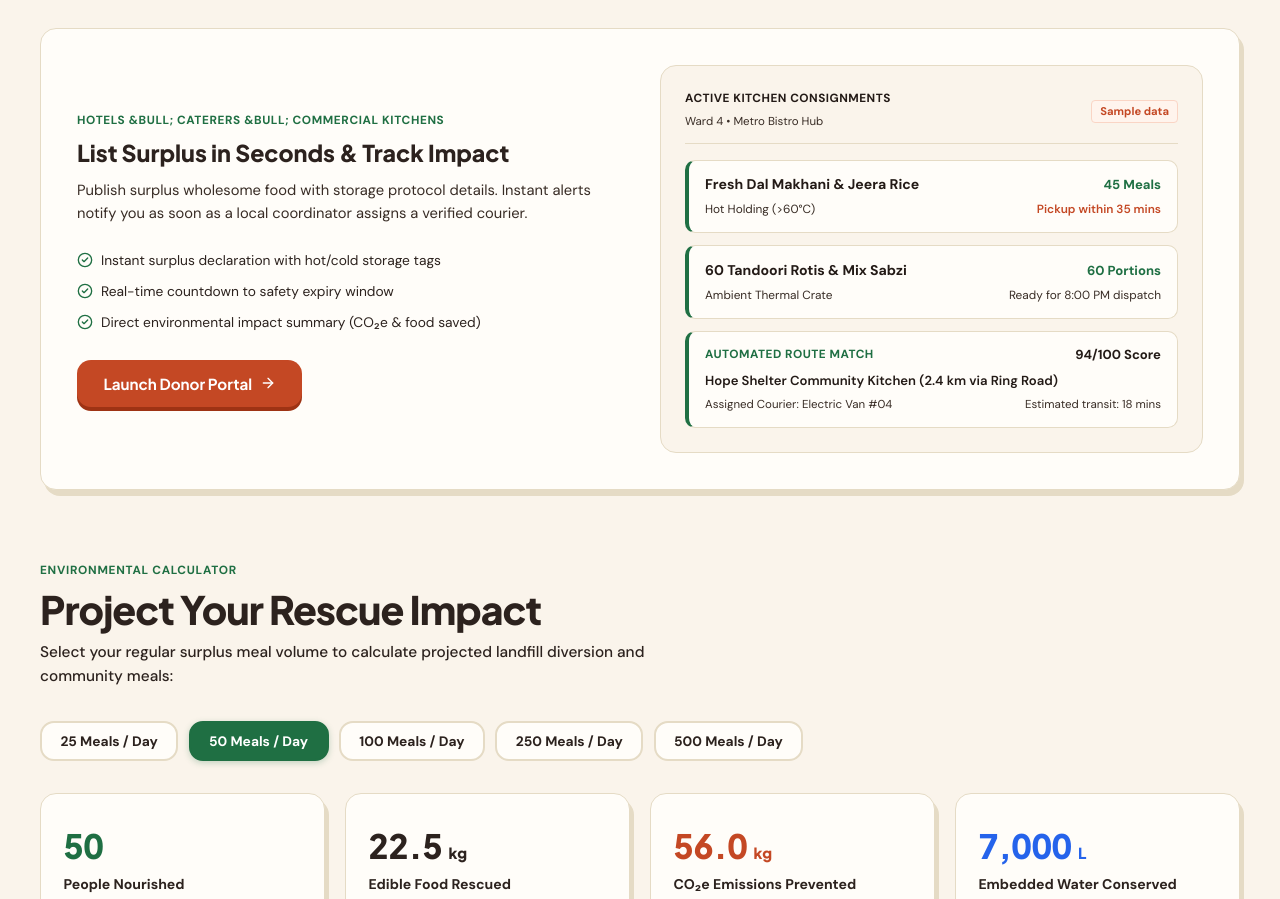
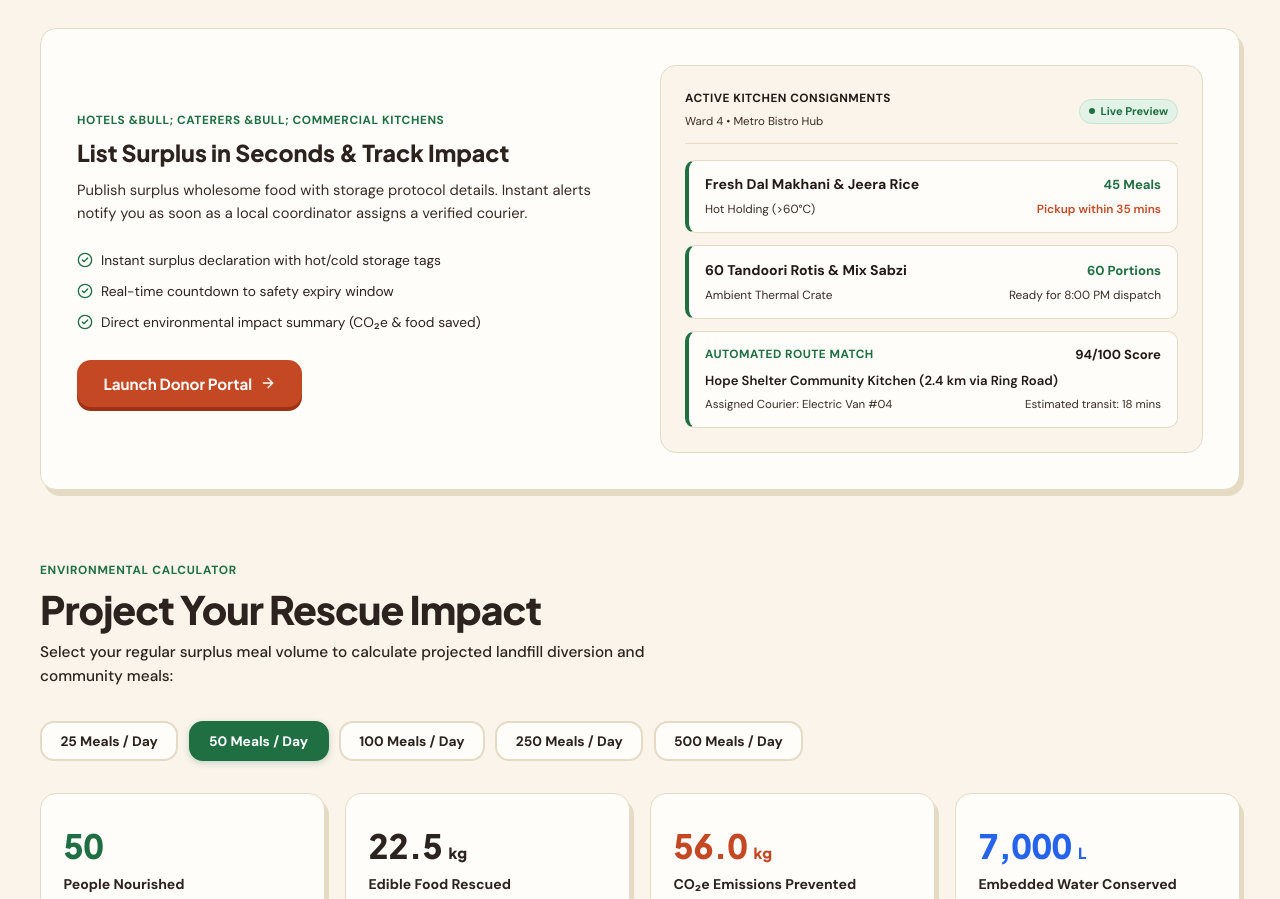
Before and after one commit to ashish-dev-hub/RescueBite-AI, a React (Vite) app in the folder frontend/: page / in a window 1280 px wide. Shown: the part 1462-2361 px from the top of the page. Built offline with nearby package versions, Linux system fonts and the light colour scheme; no server answers.

Commit message:
refactor(home): replace sample data tag with polished live preview status badge in workspaces showcase

```diff
--- a/frontend/src/pages/LandingPage.jsx
+++ b/frontend/src/pages/LandingPage.jsx
@@ -528,13 +528,17 @@ export default function LandingPage({ onSelectRole, onOpenAuth }) {
               <span style={{
                 fontSize: '0.7rem',
                 fontWeight: 700,
-                color: 'var(--color-terracotta)',
-                backgroundColor: '#FFF4ED',
-                padding: '0.15rem 0.5rem',
-                borderRadius: '4px',
-                border: '1px solid #FAD5C5',
+                color: 'var(--color-forest-green)',
+                backgroundColor: 'var(--color-soft-mint)',
+                padding: '0.18rem 0.55rem',
+                borderRadius: '9999px',
+                border: '1px solid var(--color-soft-mint-border)',
+                display: 'inline-flex',
+                alignItems: 'center',
+                gap: '0.35rem',
               }}>
-                Sample data
+                <span style={{ width: '6px', height: '6px', borderRadius: '50%', backgroundColor: 'var(--color-forest-green)' }}></span>
+                Live Preview
               </span>
             </div>
 
```
